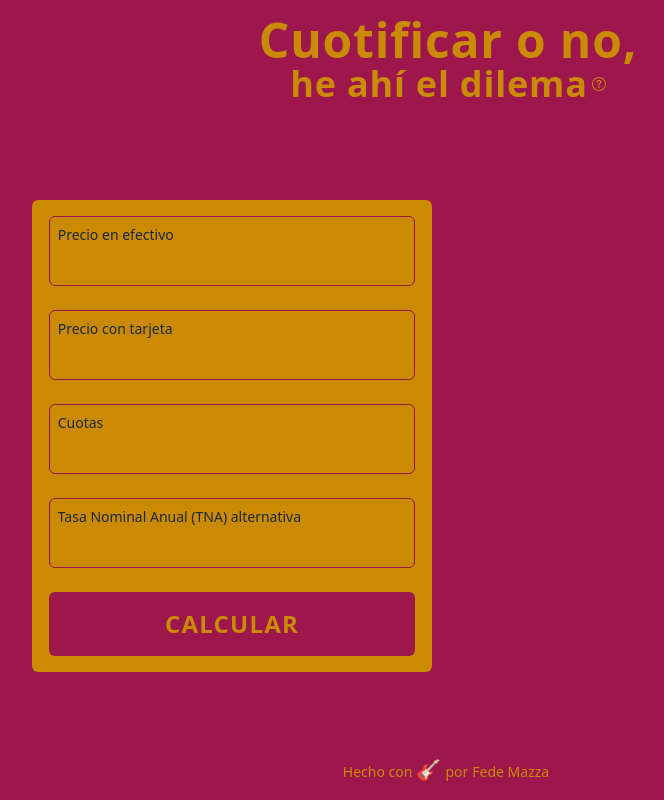
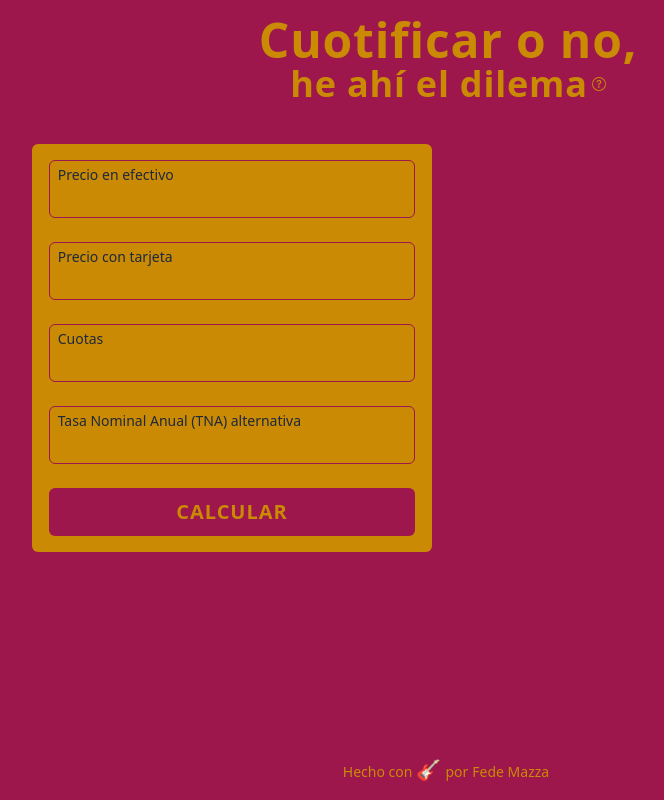
Before and after one commit to fedeferrelli/cuotificador, a React (Vite) app: page / in a window 1280 px wide. Shown: the whole page, without its empty margins (192-856 px from the left). Built offline with nearby package versions, Linux system fonts and the light colour scheme.

Commit message:
Restyle big screen display

```diff
--- a/package.json
+++ b/package.json
@@ -8,9 +8,10 @@
     "preview": "vite preview"
   },
   "dependencies": {
-    "react": "^18.0.0",
-    "react-dom": "^18.0.0",
+    "react": "^18.1.0",
+    "react-dom": "^18.1.0",
     "react-icons": "^4.3.1",
+    "react-router-dom": "^6.3.0",
     "react-scroll": "^1.8.7"
   },
   "devDependencies": {
--- a/src/App.jsx
+++ b/src/App.jsx
@@ -7,9 +7,13 @@ function App() {
 
   return (
     <main className="min-h-screen bg-primary flex flex-col justify-between">
-    <Header/>
+      <section className="flex flex-col">
+      <Header/>
     <Form/>
-    <Footer/>
+
+      </section>
+    <section className="bottom-0"> <Footer/> </section>
+
     </main>
   )
 }
--- a/src/Components/Form.jsx
+++ b/src/Components/Form.jsx
@@ -1,7 +1,7 @@
 import React, {useState} from 'react';
 import Respuesta from './Respuesta';
 
-import { Link } from 'react-scroll';
+import { Link } from 'react-scroll'
 
 function Form() {
 
@@ -58,7 +58,7 @@ function Form() {
           {inputs.map((item) => (
             <div
               key={item.label}
-              className="w-11/12 m-auto rounded-md p-2 border-2 sm:border border-primary flex flex-col justify-between items-center"
+              className="w-11/12 m-auto rounded-md p-2 sm:py-1 border-2 sm:border border-primary flex flex-col justify-between items-center"
             >
               <label htmlFor={item.label} className="w-full text-slate-800">
                 {" "}
@@ -66,7 +66,7 @@ function Form() {
               </label>
               <input
                 id={item.label}
-                className="w-full outline-none bg-secondary text-primary text-2xl font-bold"
+                className="w-full outline-none bg-secondary text-primary text-2xl sm:text-xl font-bold"
                 type="number"
                 min="0"
                 onChange={(e) => onCha(e, item.name)}
@@ -76,17 +76,17 @@ function Form() {
           ))}
 <Link activeClass="active" to="result" spy={true} smooth={true} duration={1000} >
           <button
-            className="w-11/12 m-auto rounded-md p-2 h-16 bg-primary flex flex-col cursor-pointer hover:bg-pink-900 duration-300"
+            className="w-11/12 m-auto rounded-md p-2 h-16 sm:h-12 bg-primary flex flex-col cursor-pointer hover:bg-pink-900 duration-300"
             onClick={() => calcular()}
           >
 
-            <div className="uppercase m-auto  text-secondary text-2xl font-bold tracking-wider">
+            <div className="uppercase m-auto text-secondary text-2xl sm:text-xl font-bold tracking-wider">
               Calcular
             </div>
           </button>
           </Link>
 
-          {error && <div className="w-11/12 mt-0 m-auto text-center text-lg text-primary">
+          {error && <div className="w-11/12 mt-0 m-auto text-center text-md text-primary">
                {error}
             </div>}
 
--- a/src/Components/Header.jsx
+++ b/src/Components/Header.jsx
@@ -9,7 +9,7 @@ function Header() {
 
 
     return (
-        <main className="max-w-[1440px] flex flex-col pb-3 sm:pb-10 pt-4 tracking-wider">
+        <main className="max-w-[1440px] flex m-auto flex-col pb-3 sm:pb-10 pt-4 tracking-wider">
            <div className="m-auto text-secondary font-bold text-4xl sm:text-5xl">Cuotificar o no,</div>
            <div className="m-auto text-secondary font-bold text-2xl sm:text-4xl  flex">he ahí el dilema <span className="text-sm flex ml-1 cursor-pointer"><BsQuestionCircle className=" m-auto" onClick={()=>setShowExplanation(true)}/></span> </div>
 
@@ -17,7 +17,7 @@ function Header() {
 
             <section className="fixed top-0 bottom-0 left-0 right-0 bg-primary flex ">
 
-                <div className="m-auto max-h-[500px] w-11/12 max-h-3/4 max-w-[800px] bg-secondary text-primary text-left rounded-md p-3 overflow-auto flex flex-col relative">
+                <div className="m-auto max-h-[500px] w-11/12 max-h-3/4 max-w-[800px] bg-secondary text-primary text-left rounded-md px-6 py-2 overflow-auto flex flex-col relative">
                     <h1 className="text-2xl text-center font-bold">Como usar esta calculadora</h1>
 
 <p className="italic text-xl my-2 text-center"> "En efectivo $1.000, con tarjeta $1.200 en 6 cuotas sin interés" </p>
```
Also changed, not shown: 1 other file (tests, documents, lock files or other folders).
